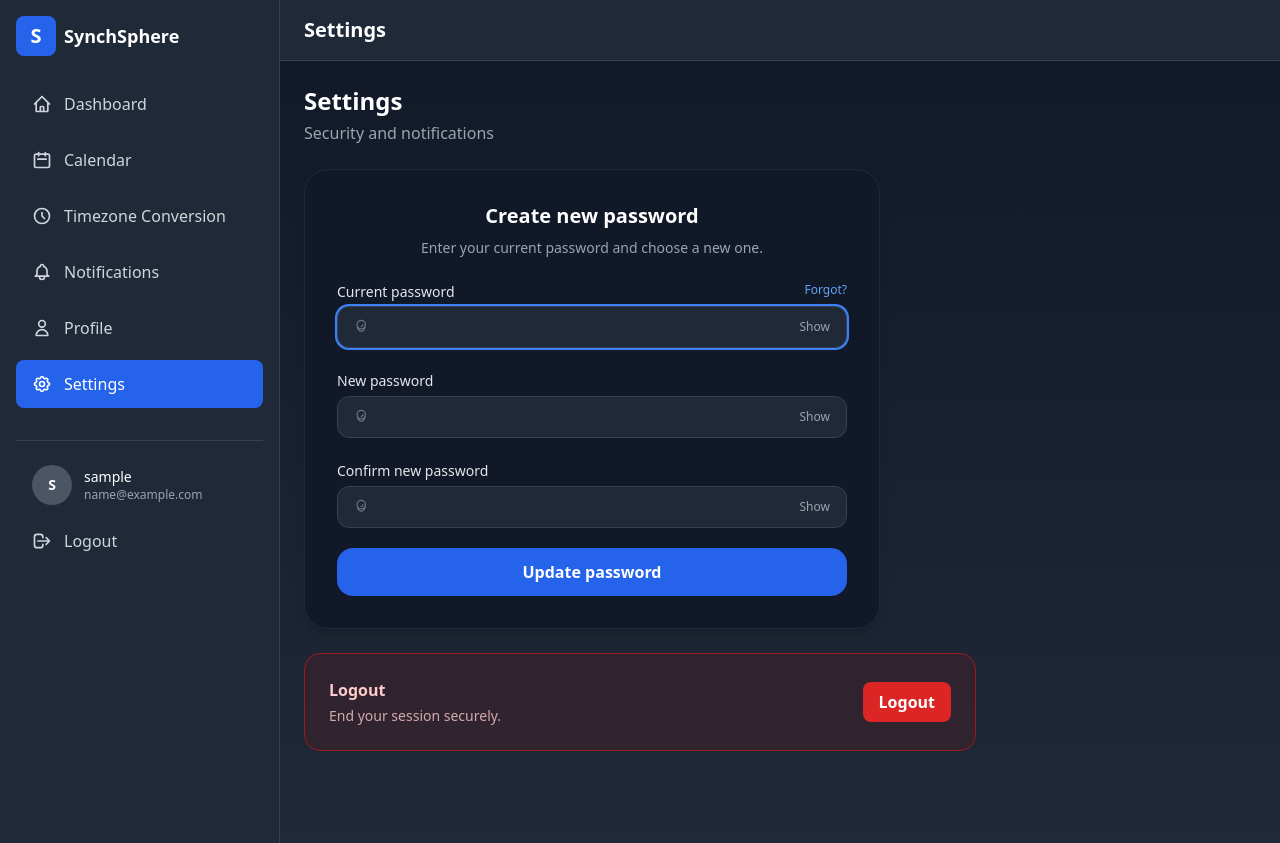
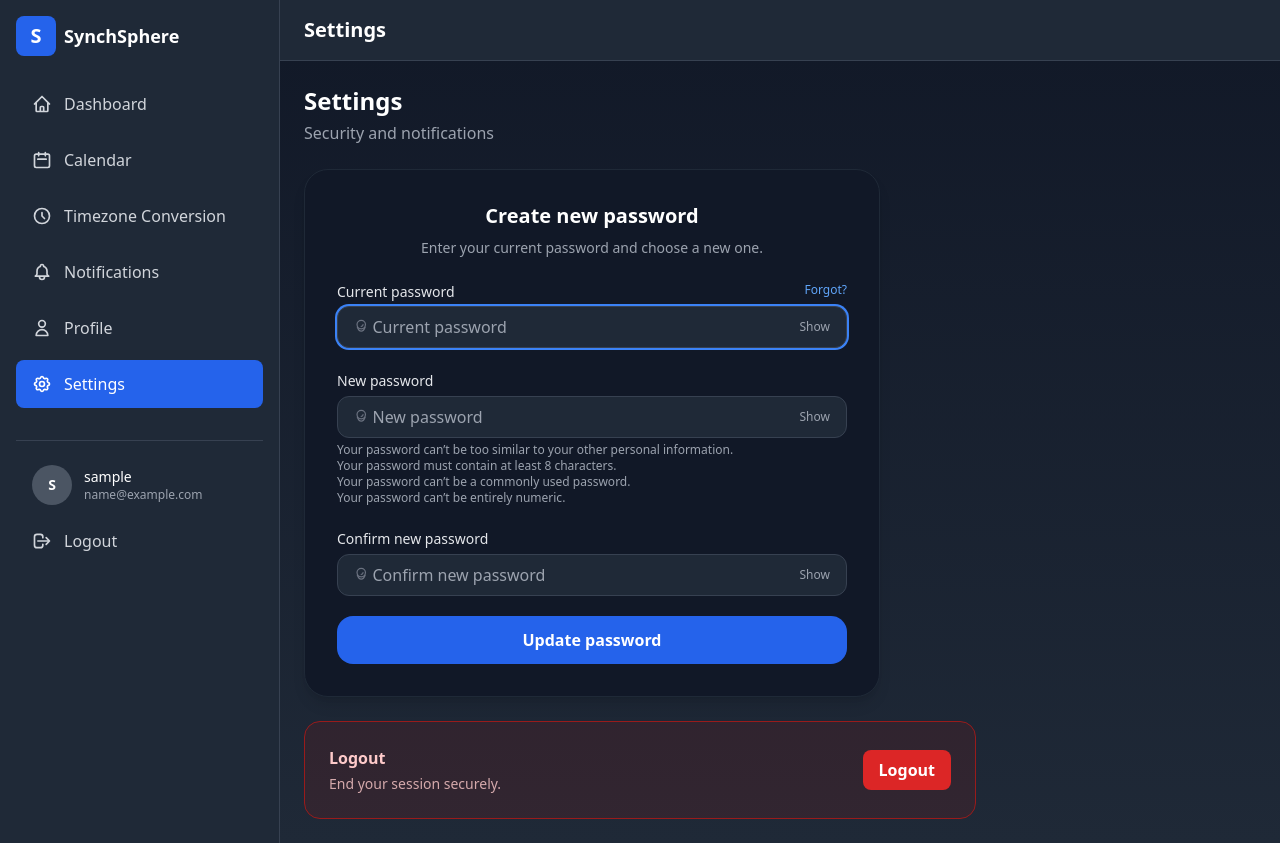
Before and after one commit to Dekusta412/CSIT327-G5-SynchSphere, a Django app: page /dashboard/settings/ in a window 1280 px wide. Run offline with Django 5.2, Linux system fonts and the light colour scheme; the visitor is signed in with stand-in values (Sample User, id 1); data comes from the database, SQL or seed files in the repository; data that the repository does not hold is empty; some libraries are stand-ins or nearby versions.

Commit message:
Fix password change form and add media directory creation in build script

```diff
--- a/dashboard/forms.py
+++ b/dashboard/forms.py
@@ -3,6 +3,28 @@ from django.contrib.auth.forms import PasswordChangeForm
 from django.contrib.auth.models import User
 from .models import Event, Reminder, UserProfile
 import pytz
+
+
+class CustomPasswordChangeForm(PasswordChangeForm):
+    """Custom password change form with styled fields"""
+
+    def __init__(self, *args, **kwargs):
+        super().__init__(*args, **kwargs)
+        self.fields['old_password'].widget.attrs.update({
+            'class': 'w-full bg-transparent border-none text-white placeholder-gray-400 focus:outline-none',
+            'placeholder': 'Current password',
+            'autocomplete': 'current-password'
+        })
+        self.fields['new_password1'].widget.attrs.update({
+            'class': 'w-full bg-transparent border-none text-white placeholder-gray-400 focus:outline-none',
+            'placeholder': 'New password',
+            'autocomplete': 'new-password'
+        })
+        self.fields['new_password2'].widget.attrs.update({
+            'class': 'w-full bg-transparent border-none text-white placeholder-gray-400 focus:outline-none',
+            'placeholder': 'Confirm new password',
+            'autocomplete': 'new-password'
+        })
 
 
 class EventForm(forms.ModelForm):
--- a/dashboard/views.py
+++ b/dashboard/views.py
@@ -7,8 +7,7 @@ from django.views.decorators.http import require_http_methods
 from django.utils import timezone
 from django.db.models import Q
 from .models import Event, Reminder, Notification, UserProfile
-from .forms import EventForm, ReminderForm, UserProfileForm, UserUpdateForm
-from django.contrib.auth.forms import PasswordChangeForm
+from .forms import EventForm, ReminderForm, UserProfileForm, UserUpdateForm, CustomPasswordChangeForm
 from .utils import (
     get_user_profile,
     get_unread_count,
@@ -239,6 +238,11 @@ def settings_view(request):
     user = request.user
     profile = get_user_profile(user)
 
+    # Initialize forms (will be overridden if POST)
+    profile_form = UserProfileForm(instance=profile)
+    user_form = UserUpdateForm(instance=user)
+    password_form = CustomPasswordChangeForm(user)
+
     if request.method == 'POST':
         if 'update_profile' in request.POST:
             profile_form = UserProfileForm(request.POST, instance=profile)
@@ -251,21 +255,20 @@ def settings_view(request):
                 messages.success(request, 'Profile updated successfully.')
                 return redirect('dashboard:settings')
         elif 'change_password' in request.POST:
-            password_form = PasswordChangeForm(user, request.POST)
+            password_form = CustomPasswordChangeForm(user, request.POST)
             if password_form.is_valid():
-                user = password_form.save()
-                update_session_auth_hash(request, user)
+                updated_user = password_form.save()
+                update_session_auth_hash(request, updated_user)
                 messages.success(request, 'Password changed successfully.')
                 return redirect('dashboard:settings')
+            else:
+                # Form is invalid, show errors - other forms stay initialized
+                messages.error(request, 'Please correct the errors below.')
         elif 'logout' in request.POST:
             from django.contrib.auth import logout
             logout(request)
             messages.info(request, 'You have been logged out.')
             return redirect('accounts:login')
-    else:
-        profile_form = UserProfileForm(instance=profile)
-        user_form = UserUpdateForm(instance=user)
-        password_form = PasswordChangeForm(user)
 
     unread_count = get_unread_count(user)
 
--- a/templates/dashboard/settings.html
+++ b/templates/dashboard/settings.html
@@ -17,32 +17,58 @@
     <form method="post" class="space-y-5">
       {% csrf_token %}
       <input type="hidden" name="change_password" value="1">
+      {% if messages %}
+        {% for message in messages %}
+          <div class="p-3 rounded-lg {% if message.tags == 'error' %}bg-red-900/20 border border-red-800 text-red-200{% else %}bg-green-900/20 border border-green-800 text-green-200{% endif %}">
+            {{ message }}
+          </div>
+        {% endfor %}
+      {% endif %}
+
+      {% if password_form.non_field_errors %}
+        <div class="p-3 rounded-lg bg-red-900/20 border border-red-800 text-red-200 text-sm">
+          {{ password_form.non_field_errors }}
+        </div>
+      {% endif %}
+
       <div class="space-y-1">
         <label class="text-gray-200 text-sm flex justify-between">
           <span>Current password</span>
           <a href="{% url 'password_reset' %}" class="text-blue-400 text-xs hover:text-blue-300">Forgot?</a>
         </label>
-        <div class="flex items-center bg-gray-800 rounded-xl border border-gray-700 px-4 focus-within:ring-2 focus-within:ring-blue-500">
+        <div class="flex items-center bg-gray-800 rounded-xl border {% if password_form.old_password.errors %}border-red-600{% else %}border-gray-700{% endif %} px-4 focus-within:ring-2 focus-within:ring-blue-500">
           <svg class="w-4 h-4 text-gray-500" fill="none" stroke="currentColor" viewBox="0 0 24 24"><path stroke-linecap="round" stroke-linejoin="round" stroke-width="2" d="M12 11c1.657 0 3-1.343 3-3m4 0a7 7 0 11-14 0 7 7 0 0114 0zM5.458 12C6.732 15.943 9.988 19 12 19s5.268-3.057 6.542-7"/></svg>
           {{ password_form.old_password }}
           <button type="button" class="toggle-password ml-auto text-gray-400 text-xs">Show</button>
         </div>
+        {% if password_form.old_password.errors %}
+          <div class="text-red-400 text-xs mt-1">{{ password_form.old_password.errors }}</div>
+        {% endif %}
       </div>
       <div class="space-y-1">
         <label class="text-gray-200 text-sm">New password</label>
-        <div class="flex items-center bg-gray-800 rounded-xl border border-gray-700 px-4 focus-within:ring-2 focus-within:ring-blue-500">
+        <div class="flex items-center bg-gray-800 rounded-xl border {% if password_form.new_password1.errors %}border-red-600{% else %}border-gray-700{% endif %} px-4 focus-within:ring-2 focus-within:ring-blue-500">
           <svg class="w-4 h-4 text-gray-500" fill="none" stroke="currentColor" viewBox="0 0 24 24"><path stroke-linecap="round" stroke-linejoin="round" stroke-width="2" d="M12 11c1.657 0 3-1.343 3-3m4 0a7 7 0 11-14 0 7 7 0 0114 0zM5.458 12C6.732 15.943 9.988 19 12 19s5.268-3.057 6.542-7"/></svg>
           {{ password_form.new_password1 }}
           <button type="button" class="toggle-password ml-auto text-gray-400 text-xs">Show</button>
         </div>
+        {% if password_form.new_password1.errors %}
+          <div class="text-red-400 text-xs mt-1">{{ password_form.new_password1.errors }}</div>
+        {% endif %}
+        {% if password_form.new_password1.help_text %}
+          <div class="text-gray-400 text-xs mt-1">{{ password_form.new_password1.help_text }}</div>
+        {% endif %}
       </div>
       <div class="space-y-1">
         <label class="text-gray-200 text-sm">Confirm new password</label>
-        <div class="flex items-center bg-gray-800 rounded-xl border border-gray-700 px-4 focus-within:ring-2 focus-within:ring-blue-500">
+        <div class="flex items-center bg-gray-800 rounded-xl border {% if password_form.new_password2.errors %}border-red-600{% else %}border-gray-700{% endif %} px-4 focus-within:ring-2 focus-within:ring-blue-500">
           <svg class="w-4 h-4 text-gray-500" fill="none" stroke="currentColor" viewBox="0 0 24 24"><path stroke-linecap="round" stroke-linejoin="round" stroke-width="2" d="M12 11c1.657 0 3-1.343 3-3m4 0a7 7 0 11-14 0 7 7 0 0114 0zM5.458 12C6.732 15.943 9.988 19 12 19s5.268-3.057 6.542-7"/></svg>
           {{ password_form.new_password2 }}
           <button type="button" class="toggle-password ml-auto text-gray-400 text-xs">Show</button>
         </div>
+        {% if password_form.new_password2.errors %}
+          <div class="text-red-400 text-xs mt-1">{{ password_form.new_password2.errors }}</div>
+        {% endif %}
       </div>
       <button type="submit" class="w-full bg-blue-600 hover:bg-blue-700 text-white font-semibold py-3 rounded-2xl transition">Update password</button>
     </form>
@@ -78,4 +104,24 @@
     outline: none;
   }
 </style>
+<script>
+  // Password toggle functionality
+  document.addEventListener('DOMContentLoaded', function() {
+    const toggleButtons = document.querySelectorAll('.toggle-password');
+    toggleButtons.forEach(button => {
+      button.addEventListener('click', function() {
+        const input = this.parentElement.querySelector('input[type="password"], input[type="text"]');
+        if (input) {
+          if (input.type === 'password') {
+            input.type = 'text';
+            this.textContent = 'Hide';
+          } else {
+            input.type = 'password';
+            this.textContent = 'Show';
+          }
+        }
+      });
+    });
+  });
+</script>
 {% endblock %}
```
Also changed, not shown: 1 other file.
